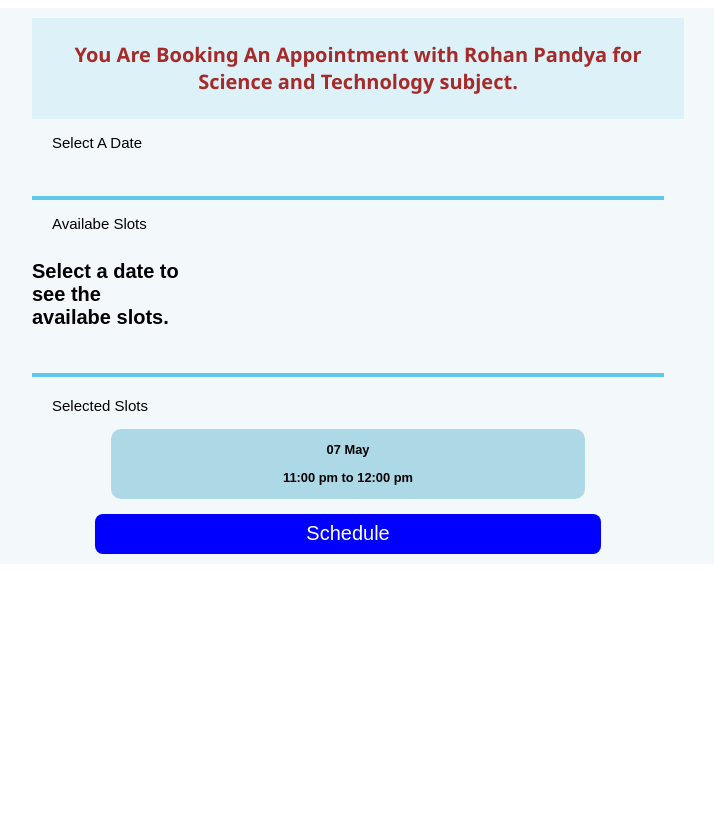
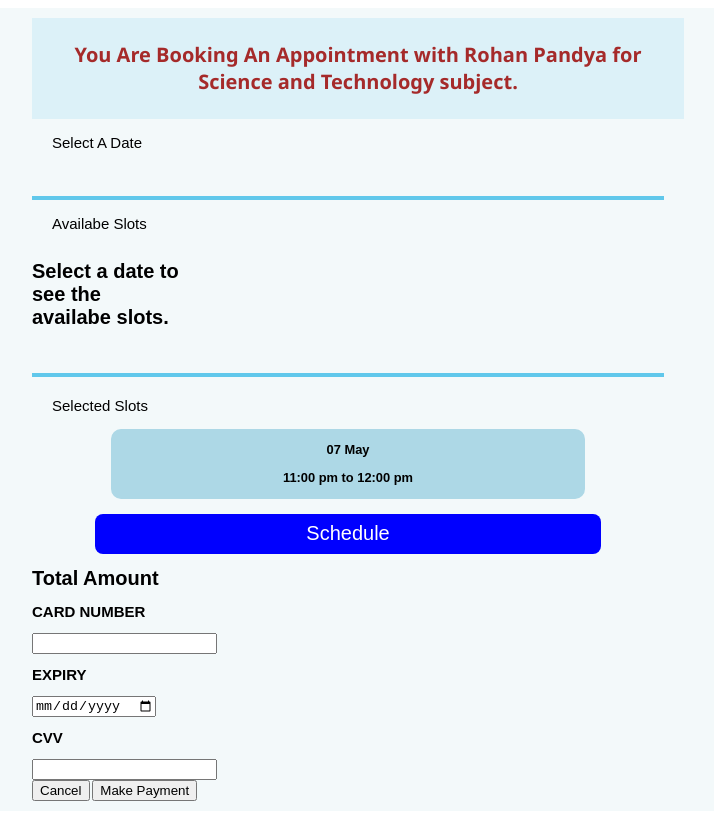
Before and after one commit to Ashik0101/SmartTutor, a plain HTML site: page frontend/tutor/tutorAppointment.html in a window 1280 px wide. Shown: the whole page, without its empty margins (292-1007 px from the left). Drawn offline with Linux system fonts and the light colour scheme; no server answers.

Commit message:
all stats working fine

```diff
--- a/frontend/tutor/tutorAppointment.html
+++ b/frontend/tutor/tutorAppointment.html
@@ -42,6 +42,30 @@
 
       <!-- Schedule Button  -->
       <div id="schedule-btn">Schedule</div>
+      <div id="paymentGateway">
+        <div>
+          <h1>Total Amount</h1>
+          <h3 id="totalAmount"></h3>
+        </div>
+        <div>
+          <h2>CARD NUMBER</h2>
+          <input type="number" id="cardNumber" />
+        </div>
+        <div>
+          <div>
+            <h2>EXPIRY</h2>
+            <input type="date" id="calendar" />
+          </div>
+          <div>
+            <h2>CVV</h2>
+            <input type="number" id="cvv" />
+          </div>
+        </div>
+        <div>
+          <button>Cancel</button>
+          <button>Make Payment</button>
+        </div>
+      </div>
     </div>
   </body>
   <script src="./tutorAppointment.js"></script>
```
Also changed, not shown: frontend/scripts/signup.js (+5 -4 lines), frontend/tutor/tutor.js (+21 -9 lines).
